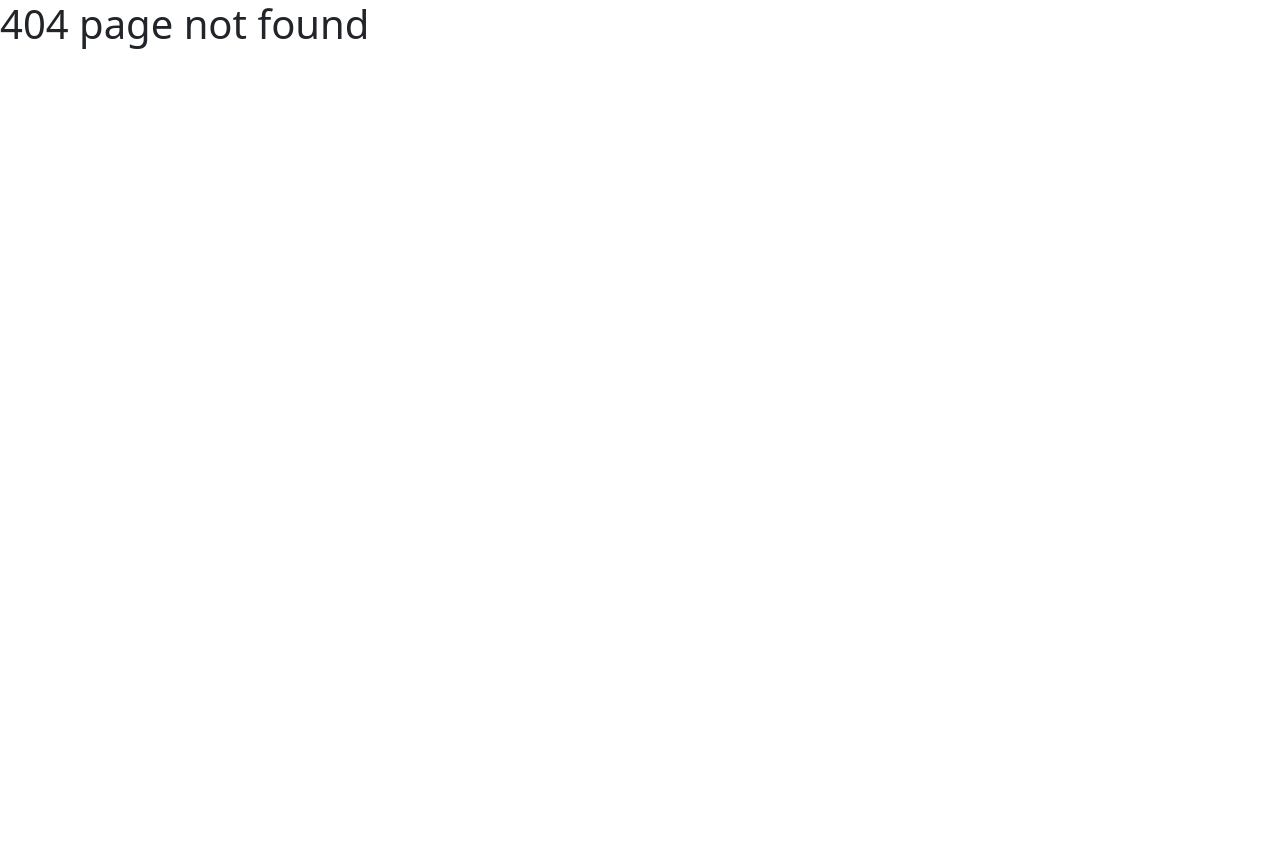
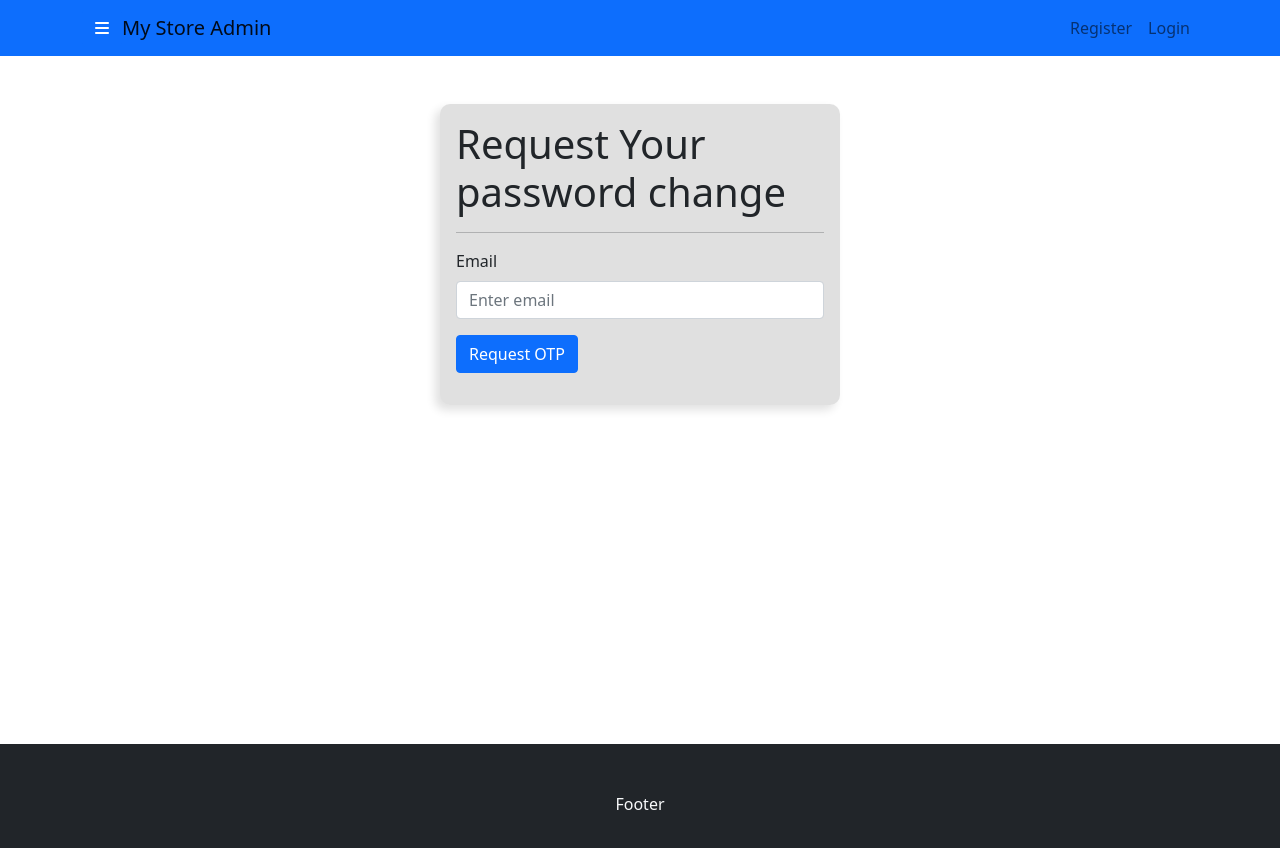
Before and after one commit to Dipak2056/ecommerce-frontend, a React (Create React App) app: page /forgot-password in a window 1280 px wide. Before the commit this address had no page. Shown: the top 848 px of the page. Before the commit the page ends 800 px from the top, so only its background shows below. Built offline with nearby package versions, Linux system fonts and the light colour scheme.

Commit message:
password reset form front end done

```diff
--- a/src/App.js
+++ b/src/App.js
@@ -13,6 +13,7 @@ import Product from "./pages/product/Product";
 import NewProduct from "./pages/product/NewProduct";
 import EditProduct from "./pages/product/EditProduct";
 import PaymentMethod from "./pages/payment-method/PaymentMethod";
+import ResetPassword from "./pages/register-login/ResetPassword";
 
 const App = () => {
   return (
@@ -31,6 +32,7 @@ const App = () => {
 
           <Route path="/" element={<LoginPage />}></Route>
           <Route path="/login" element={<LoginPage />}></Route>
+          <Route path="/forgot-password" element={<ResetPassword />}></Route>
           <Route path="/register" element={<RegistrationPage />}></Route>
           <Route path="/payments" element={<PaymentMethod />} />
           <Route
--- a/src/components/login-form/LoginForm.js
+++ b/src/components/login-form/LoginForm.js
@@ -72,6 +72,9 @@ export const LoginForm = () => {
               </Button>
             </Form.Group>
           </Form>
+          <div className="text-end">
+            Forgot password? <a href="/forgot-password">Reset Password</a>
+          </div>
         </div>
       </Container>
     </div>
--- /dev/null
+++ b/src/components/reset-form/ResetPassForm.js
@@ -0,0 +1,45 @@
+import React, { useEffect, useRef } from "react";
+import { Button, Container, Form } from "react-bootstrap";
+import { useDispatch, useSelector } from "react-redux";
+import { useNavigate } from "react-router-dom";
+import { postLoginAction } from "../../pages/register-login/signInUpAction";
+import "./resetPassForm.css";
+
+export const ResetPassForm = () => {
+  //pull data from redux store
+
+  const emailRef = useRef();
+
+  useEffect(() => {}, []);
+
+  const handleSubmit = (e) => {
+    e.preventDefault();
+    const email = emailRef.current.value;
+    console.log(email);
+  };
+  return (
+    <div>
+      <Container>
+        <div className="form-content mt-5 mb-5">
+          <h1>Request Your password change</h1>
+          <hr />
+          <Form onSubmit={handleSubmit}>
+            <Form.Group className="mb-3" controlId="formBasicEmail">
+              <Form.Label>Email</Form.Label>
+              <Form.Control
+                ref={emailRef}
+                name="email"
+                placeholder="Enter email"
+                required
+              />
+            </Form.Group>
+
+            <Form.Group className="mb-3">
+              <Button type="submit">Request OTP</Button>
+            </Form.Group>
+          </Form>
+        </div>
+      </Container>
+    </div>
+  );
+};
--- /dev/null
+++ b/src/components/reset-form/resetPassForm.css
@@ -0,0 +1,9 @@
+.form-content {
+  width: 400px;
+  margin-left: auto;
+  margin-right: auto;
+  background: rgba(0, 0, 0, 0.12);
+  padding: 1rem;
+  border-radius: 10px;
+  box-shadow: -5px 5px 10px rgba(0, 0, 0, 0.12);
+}
--- /dev/null
+++ b/src/pages/register-login/ResetPassword.jsx
@@ -0,0 +1,13 @@
+import React from "react";
+import DefaultLayout from "../../components/pages/layouts/DefaultLayout";
+import { ResetPassForm } from "../../components/reset-form/ResetPassForm";
+
+const ResetPassword = () => {
+  return (
+    <DefaultLayout>
+      <ResetPassForm />
+    </DefaultLayout>
+  );
+};
+
+export default ResetPassword;
```
